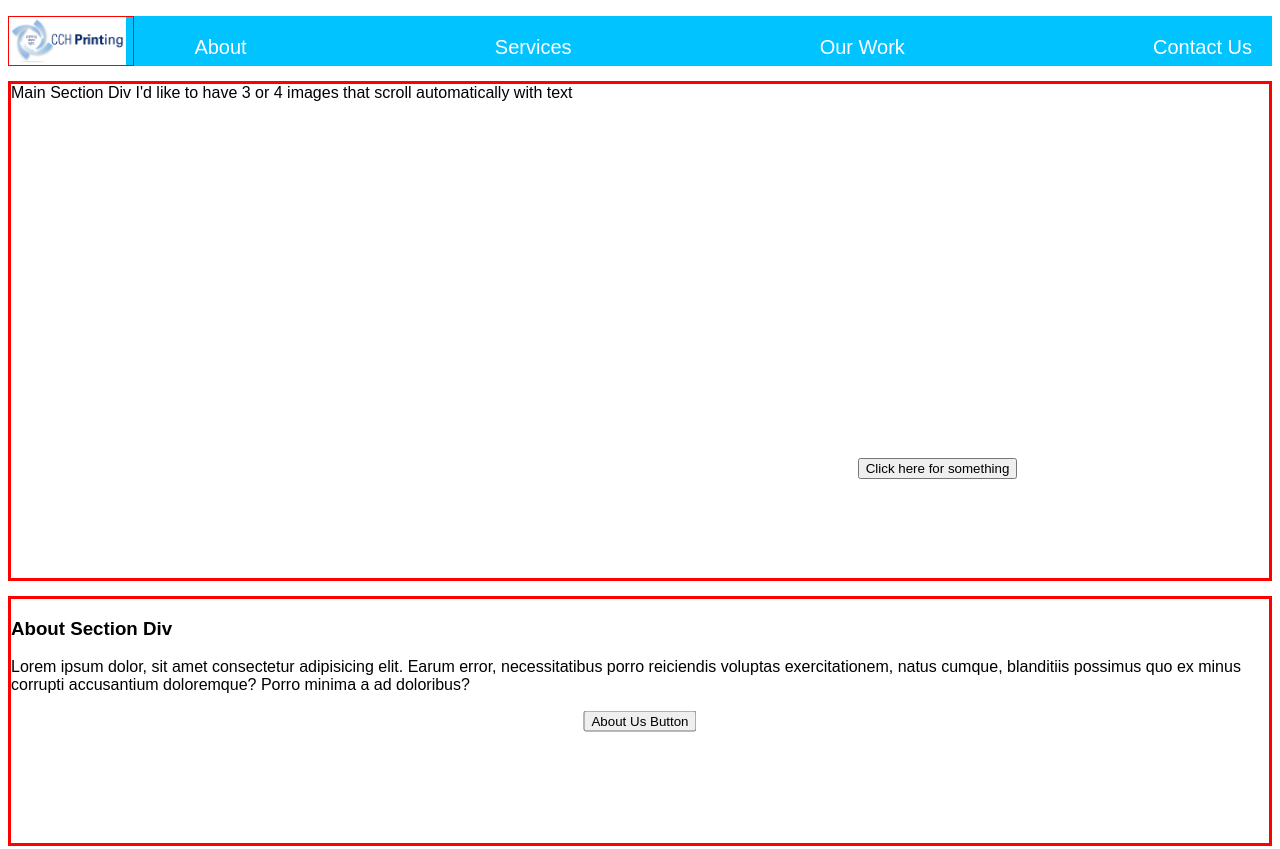
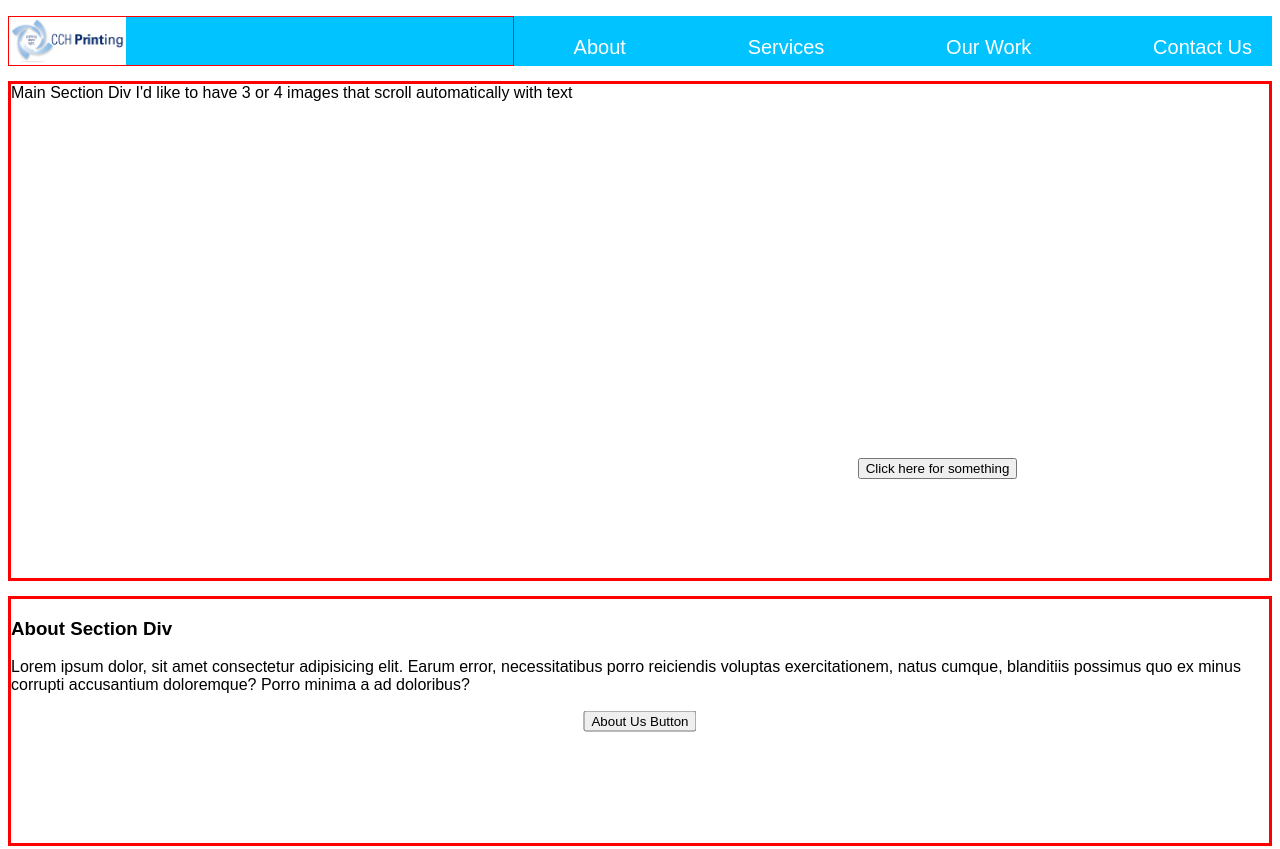
Before and after one commit to chupe1il/FInal_Project, a plain HTML site: page index.html in a window 1280 px wide. Shown: the top 849 px of the page. Drawn offline with Linux system fonts and the light colour scheme.

Commit message:
Update main.css

```diff
--- a/main.css
+++ b/main.css
@@ -23,7 +23,7 @@ body {
 }
 .navbarlogo {
     background-image: url(/Images/cchprintinglogo.jpg);
-    width: 10%;
+    width: 40%;
     height: 100%;
     float: left;
     background-repeat: no-repeat;
@@ -37,6 +37,7 @@ body {
     font-size: 20px;
     padding: 20px;
     text-decoration: none;
+    /* max-width: 400px; */
 }
 /* Buttons */
 .mainBtn {
```
